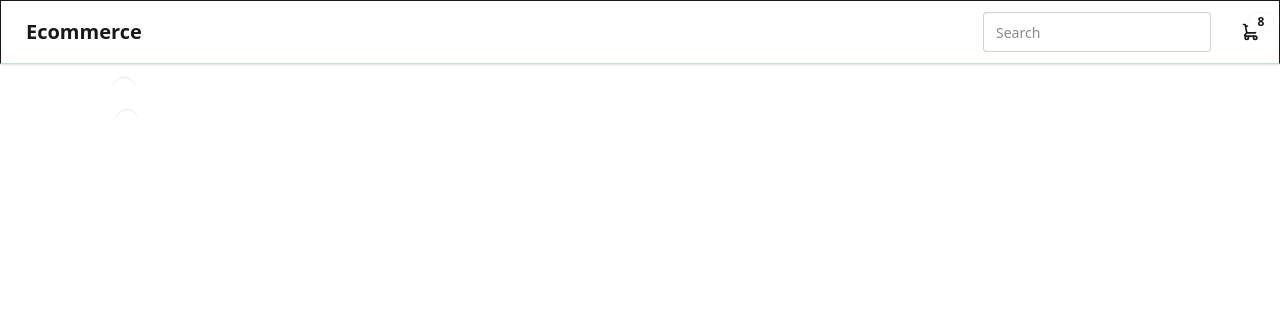
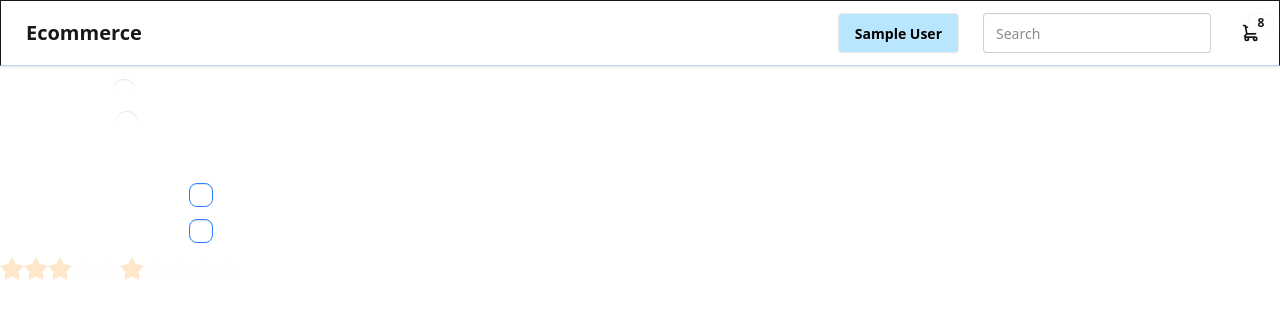
Before and after one commit to manthan3678/React_ECommerce, a React (Vite) app in the folder Ecommerce/: page / in a window 1280 px wide. Shown: the top 318 px of the page. Built offline with nearby package versions, Linux system fonts and the light colour scheme; sample sign-in values are in the browser's storage.

Commit message:
Auth Done

```diff
--- a/Ecommerce/src/components/header/Header.jsx
+++ b/Ecommerce/src/components/header/Header.jsx
@@ -1,13 +1,56 @@
 import React from "react";
-
+import { useAuth } from "../../context/auth/AuthContext";
+import { Link, NavLink } from "react-router-dom";
 const Header = () => {
+  const [auth] = useAuth();
+  // console.log(auth);
+  const handleLogout = () => {
+    localStorage.removeItem("UserStatus");
+    localStorage.removeItem("expiryTime");
+    localStorage.removeItem("loginTime");
+  };
   return (
     <div className="navbar bg-base-100 shadow-sm border border-b-blue-200">
       <div className="flex-1">
         <a className="btn btn-ghost text-xl">Ecommerce</a>
       </div>
 
-      <div className="flex gap-5">
+      <div className="flex gap-5 items-center">
+        <div>
+          {!auth ? (
+            <>
+              <div className="flex">
+                <li className="btn bg-sky-200 text-black mx-2 my-2 list-none ">
+                  <NavLink to={"/signup"}>Register</NavLink>
+                </li>
+                <li className="btn bg-sky-200 text-black mx-2 my-2 list-none">
+                  <NavLink to={"/login"}>Login</NavLink>
+                </li>
+              </div>
+            </>
+          ) : (
+            // DROP DOWN
+            <div className="dropdown dropdown-hover">
+              <div
+                tabIndex={0}
+                role="button"
+                className="btn m-1 bg-sky-200 text-black"
+              >
+                {auth}
+              </div>
+              <ul
+                tabIndex={0}
+                className="bg-sky-200 dropdown-content menu rounded-box z-1 w-52 p-2 shadow-sm"
+              >
+                <li className="text-black hover:bg-sky-400 font-semibold">
+                  <NavLink to={"/login"} onClick={handleLogout}>
+                    Logout
+                  </NavLink>
+                </li>
+              </ul>
+            </div>
+          )}
+        </div>
         {/* Search */}
         <div className="form-control">
           <input
--- /dev/null
+++ b/Ecommerce/src/components/ratings/Ratings.jsx
@@ -0,0 +1,41 @@
+import React, { useEffect, useState } from "react";
+
+const Ratings = ({
+  defaultRating = 1,
+  isEditable,
+  onRatingChange = () => {},
+}) => {
+  const [selectedRating, setSelectedRating] = useState(defaultRating);
+
+  useEffect(() => {
+    onRatingChange(selectedRating);
+  }, [selectedRating]);
+  //
+  return (
+    <>
+      <div className={`rating ${!isEditable && "pointer-events-none"}`}>
+        {[1, 2, 3, 4, 5].map((value, i) => {
+          return (
+            <>
+              {value <= selectedRating ? (
+                <input
+                  key={i}
+                  onClick={() => setSelectedRating(value)}
+                  className="mask mask-star-2 bg-orange-400"
+                />
+              ) : (
+                <input
+                  key={i}
+                  onClick={() => setSelectedRating(value)}
+                  className="mask mask-star-2 bg-orange-400/2"
+                />
+              )}
+            </>
+          );
+        })}
+      </div>
+    </>
+  );
+};
+
+export default Ratings;
--- /dev/null
+++ b/Ecommerce/src/context/auth/AuthContext.jsx
@@ -0,0 +1,22 @@
+import { createContext, useContext, useEffect, useState } from "react";
+
+const AuthContext = createContext();
+const AuthProvider = ({ children }) => {
+  const [auth, setAuth] = useState();
+
+  useEffect(() => {
+    const userData = localStorage.getItem("UserData");
+    if (userData) {
+      const data = JSON.parse(userData);
+      setAuth(data.name);
+    }
+  }, []);
+  return (
+    <AuthContext.Provider value={[auth, setAuth]}>
+      {children}
+    </AuthContext.Provider>
+  );
+};
+
+const useAuth = () => useContext(AuthContext);
+export { AuthProvider, useAuth };
--- a/Ecommerce/src/main.jsx
+++ b/Ecommerce/src/main.jsx
@@ -3,11 +3,14 @@ import { createRoot } from "react-dom/client";
 import "./index.css";
 import App from "./App.jsx";
 import { CartProvider } from "./context/cartcontext/CartContext.jsx";
+import { AuthProvider } from "./context/auth/AuthContext.jsx";
 
 createRoot(document.getElementById("root")).render(
   <StrictMode>
-    <CartProvider>
-      <App />
-    </CartProvider>
+    <AuthProvider>
+      <CartProvider>
+        <App />
+      </CartProvider>
+    </AuthProvider>
   </StrictMode>
 );
--- a/Ecommerce/src/pages/auth/ProtectedRoutes.jsx
+++ b/Ecommerce/src/pages/auth/ProtectedRoutes.jsx
@@ -11,6 +11,7 @@ const ProtectedRoutes = ({ children }) => {
       // Session has expired
       localStorage.removeItem("loginTime");
       localStorage.removeItem("expiryTime");
+      localStorage.removeItem("UserStatus");
       // Redirect to login page or perform logout operations
     }
   };
--- a/Ecommerce/src/pages/home/filterBar/FIlterBar.jsx
+++ b/Ecommerce/src/pages/home/filterBar/FIlterBar.jsx
@@ -1,9 +1,14 @@
-import React from "react";
+import React, { useState } from "react";
+import Ratings from "../../../components/ratings/Ratings";
 
 const FIlterBar = () => {
+  const [filter, setFilter] = useState({
+    price: "",
+    rating: 3,
+  });
   return (
     <div className="min-h-screen w-full max-w-[20rem] border-r  border-r-white">
-      {/*  RAdio Asending and Desending */}
+      {/* !!!!!!!!!! RAdio Asending and Desending !!!!!!!! */}
       <div className="my-3 mx-2">
         <div className="form-control ">
           <label className="label cursor-pointer">
@@ -28,6 +33,43 @@ const FIlterBar = () => {
           </label>
         </div>
       </div>
+      {/*  !!!!!!!!! CheckBOx !!!!!!!!!!  */}
+      <div className="h-[1px] w-full bg-white/20 my-6"></div>
+      {/* check box for out of stock and fast deliver */}
+      <div className="mx-2">
+        <div className="form-control">
+          <label className="label cursor-pointer">
+            <span className="label-text">Include Out Of Stock</span>
+            <input
+              type="checkbox"
+              name="includeOutOfStock"
+              className=" ml-5 checkbox border-blue-500 [--chkbg:theme(colors.blue.600)] [--chkfg:orange] checked:border-indigo-800"
+            />
+          </label>
+        </div>
+        <div className="form-control my-3">
+          <label className="label cursor-pointer">
+            <span className="label-text">Fast Delivery Only</span>
+            <input
+              type="checkbox"
+              name="fastDelivery"
+              className="ml-10 checkbox border-blue-500 [--chkbg:theme(colors.blue.600)] [--chkfg:orange] checked:border-indigo-800"
+            />
+          </label>
+        </div>
+      </div>
+      {/* !!!!!! Rating !!!!!!! */}
+      <Ratings
+        defaultRating={filter.rating}
+        isEditable={true}
+        onRatingChange={(rating) =>
+          setFilter({
+            ...filter,
+            rating: rating,
+          })
+        }
+      />
+      <Ratings />
     </div>
   );
 };
```
